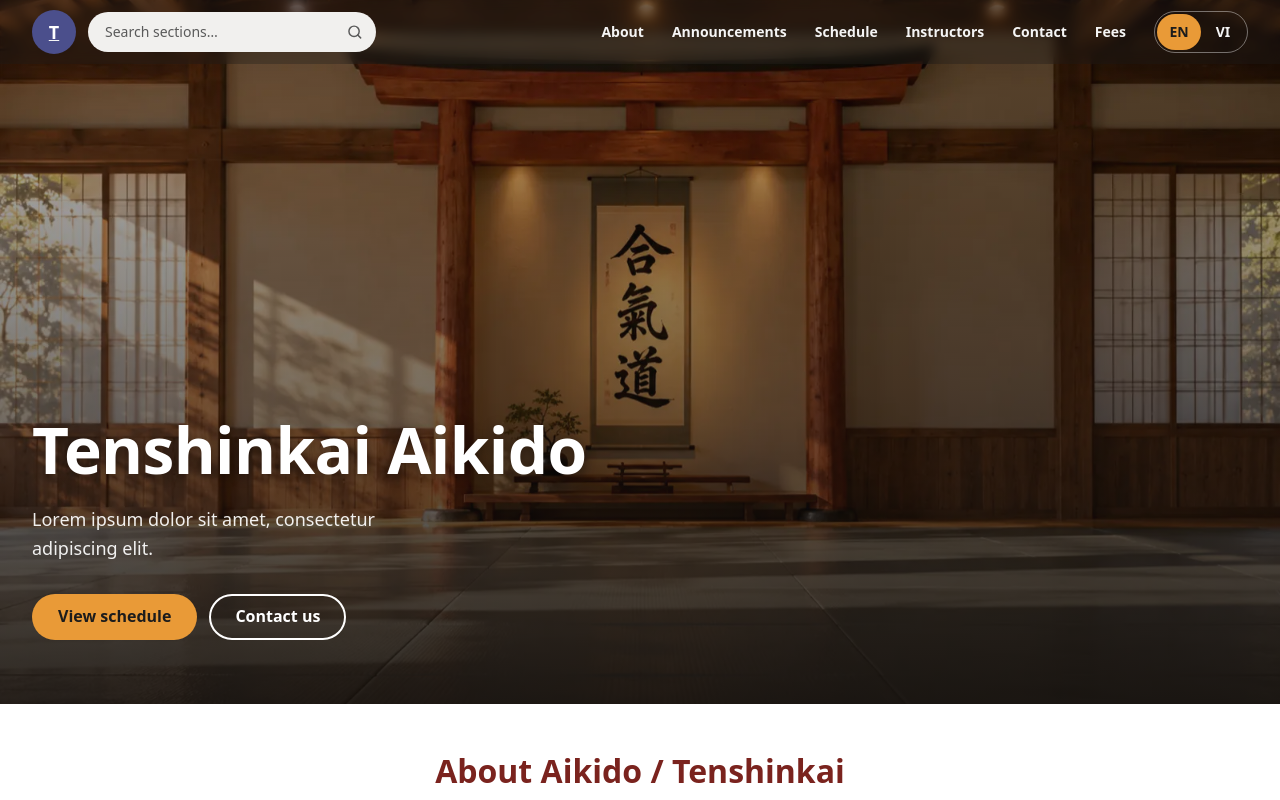
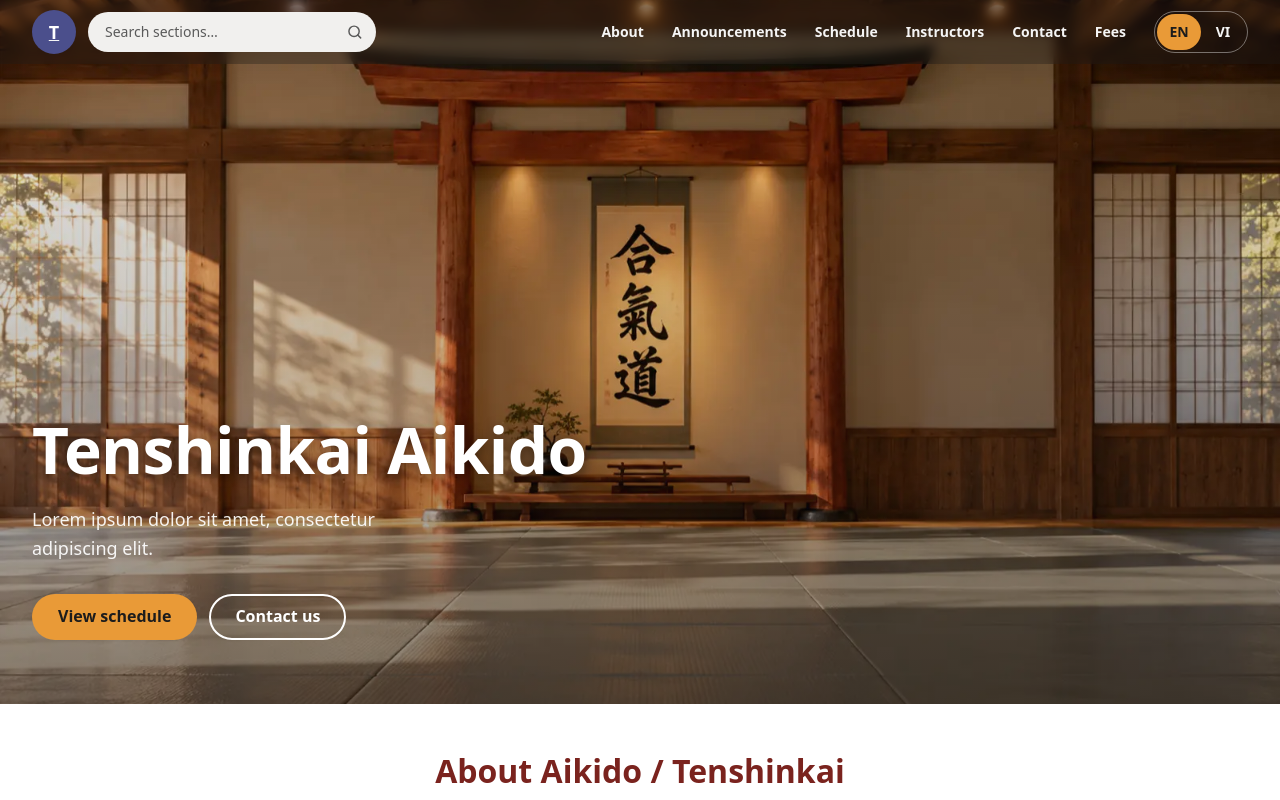
Before and after one commit to Pikalot/dojo-page, a React (Vite) app in the folder frontend/: page / in a window 1280 px wide. Shown: the top 800 px of the page. Built offline with nearby package versions, Linux system fonts and the light colour scheme.

Commit message:
Added closing door effects

```diff
--- a/frontend/src/components/Hero.css
+++ b/frontend/src/components/Hero.css
@@ -33,7 +33,7 @@
 .hero__overlay {
   z-index: -1;
   background:
-    linear-gradient(to top, rgb(15 12 10 / 0.88) 0%, rgb(15 12 10 / 0.55) 45%, rgb(15 12 10 / 0.25) 100%);
+    linear-gradient(to top, rgb(15 12 10 / 0.50) 0%, rgb(15 12 10 / 0.25) 45%, rgb(15 12 10 / 0.05) 100%);
 }
 
 .hero__content {
@@ -65,3 +65,74 @@
 .hero .button--primary {
   --focus-color: var(--color-white);
 }
+
+/* Shoji doors: two panels that slide in from the sides when the hero is more
+   than 1/3 scrolled out of view (see useDoorsClosed), and slide back out when
+   more than 2/3 is visible again. */
+.hero__doors {
+  position: absolute;
+  inset: 0;
+  z-index: 1;
+  display: flex;
+  pointer-events: none;
+}
+
+.hero__door {
+  --door-wood: #4a2e1a;
+  --door-lattice: #6b4428;
+  --door-bar: 4px;
+  position: relative;
+  flex: 1;
+  height: 100%;
+  border: 12px solid var(--door-wood);
+  /* Lattice bars (4 columns x 8 rows) over warm washi paper. */
+  background-color: #efe5cf;
+  background-image:
+    repeating-linear-gradient(to right, transparent 0 calc(25% - var(--door-bar)), var(--door-lattice) calc(25% - var(--door-bar)) 25%),
+    repeating-linear-gradient(to bottom, transparent 0 calc(12.5% - var(--door-bar)), var(--door-lattice) calc(12.5% - var(--door-bar)) 12.5%),
+    linear-gradient(to bottom, #f7f0e1, #e6d8bd);
+  box-shadow: inset 0 0 48px rgb(80 50 20 / 0.25);
+  transition: transform 900ms cubic-bezier(0.65, 0, 0.35, 1);
+}
+
+/* Open: each door is parked just off its side of the hero. */
+.hero__door--left {
+  transform: translateX(-100%);
+}
+
+.hero__door--right {
+  transform: translateX(100%);
+}
+
+/* Closed: both doors slide in and meet in the middle. */
+.hero__doors[data-closed='true'] .hero__door {
+  transform: translateX(0);
+}
+
+/* Recessed finger pulls (hikite) near where the doors meet. */
+.hero__door::after {
+  content: '';
+  position: absolute;
+  top: 50%;
+  width: 14px;
+  height: 44px;
+  border-radius: 7px;
+  background: #2e1d10;
+  box-shadow: inset 0 2px 4px rgb(0 0 0 / 0.6);
+  transform: translateY(-50%);
+}
+
+.hero__door--left::after {
+  right: 18px;
+}
+
+.hero__door--right::after {
+  left: 18px;
+}
+
+/* Skip the effect entirely for visitors who ask for less motion. */
+@media (prefers-reduced-motion: reduce) {
+  .hero__doors {
+    display: none;
+  }
+}
--- a/frontend/src/components/Hero.jsx
+++ b/frontend/src/components/Hero.jsx
@@ -1,3 +1,5 @@
+import { useRef, useState } from 'react';
+import { useDoorsClosed } from '../hooks/useDoorsClosed.js';
 import { useLanguage } from '../i18n/LanguageContext.jsx';
 import hero640Jpg from '../assets/hero/hero-640.jpg';
 import hero640Webp from '../assets/hero/hero-640.webp';
@@ -14,9 +16,25 @@ const JPG_SRCSET = `${hero640Jpg} 640w, ${hero1024Jpg} 1024w, ${hero1600Jpg} 160
 
 export function Hero() {
   const { t } = useLanguage();
+  const heroRef = useRef(null);
+  const scrolledAway = useDoorsClosed(heroRef);
+  const [hasFocus, setHasFocus] = useState(false);
+
+  // Keep the doors open while a keyboard user is focused on the hero's buttons,
+  // so they can always see what they are on.
+  const doorsClosed = scrolledAway && !hasFocus;
 
   return (
-    <section id="top" className="hero" aria-labelledby="hero-title">
+    <section
+      ref={heroRef}
+      id="top"
+      className="hero"
+      aria-labelledby="hero-title"
+      onFocus={() => setHasFocus(true)}
+      onBlur={(e) => {
+        if (!e.currentTarget.contains(e.relatedTarget)) setHasFocus(false);
+      }}
+    >
       {/* Decorative backdrop: the heading carries the meaning, so alt is empty. */}
       <picture className="hero__media">
         <source type="image/webp" srcSet={WEBP_SRCSET} sizes="100vw" />
@@ -47,6 +65,12 @@ export function Hero() {
           </SectionLink>
         </div>
       </div>
+
+      {/* Decorative shoji doors that slide shut as the hero scrolls away. */}
+      <div className="hero__doors" data-closed={doorsClosed} aria-hidden="true">
+        <div className="hero__door hero__door--left" />
+        <div className="hero__door hero__door--right" />
+      </div>
     </section>
   );
 }
--- /dev/null
+++ b/frontend/src/hooks/useDoorsClosed.js
@@ -0,0 +1,41 @@
+import { useEffect, useState } from 'react';
+
+// Doors close once less than this share of the element is on screen
+// (i.e. more than 1/3 has scrolled out) and open again above it.
+export const VISIBLE_THRESHOLD = 2 / 3;
+
+// Fire the observer every 5% of visibility change.
+const STEPS = Array.from({ length: 21 }, (_, i) => i / 20);
+
+/**
+ * Share of the element that is visible, measured against whichever is smaller:
+ * the element or the viewport. Without this, an element taller than the screen
+ * (e.g. a phone in landscape) could never reach the threshold and the doors
+ * would stay shut.
+ */
+export function visibleFraction(entry) {
+  const elementHeight = entry.boundingClientRect.height;
+  const viewportHeight = entry.rootBounds?.height ?? window.innerHeight;
+  const fullyVisibleHeight = Math.min(elementHeight, viewportHeight);
+  if (fullyVisibleHeight <= 0) return 0;
+  return entry.intersectionRect.height / fullyVisibleHeight;
+}
+
+/** Returns true while the element is scrolled more than 1/3 out of view. */
+export function useDoorsClosed(ref) {
+  const [closed, setClosed] = useState(false);
+
+  useEffect(() => {
+    const el = ref.current;
+    if (!el || typeof IntersectionObserver === 'undefined') return undefined;
+
+    const observer = new IntersectionObserver(
+      ([entry]) => setClosed(visibleFraction(entry) < VISIBLE_THRESHOLD),
+      { threshold: STEPS },
+    );
+    observer.observe(el);
+    return () => observer.disconnect();
+  }, [ref]);
+
+  return closed;
+}
```
Also changed, not shown: 2 other files (tests, documents, lock files or other folders).
